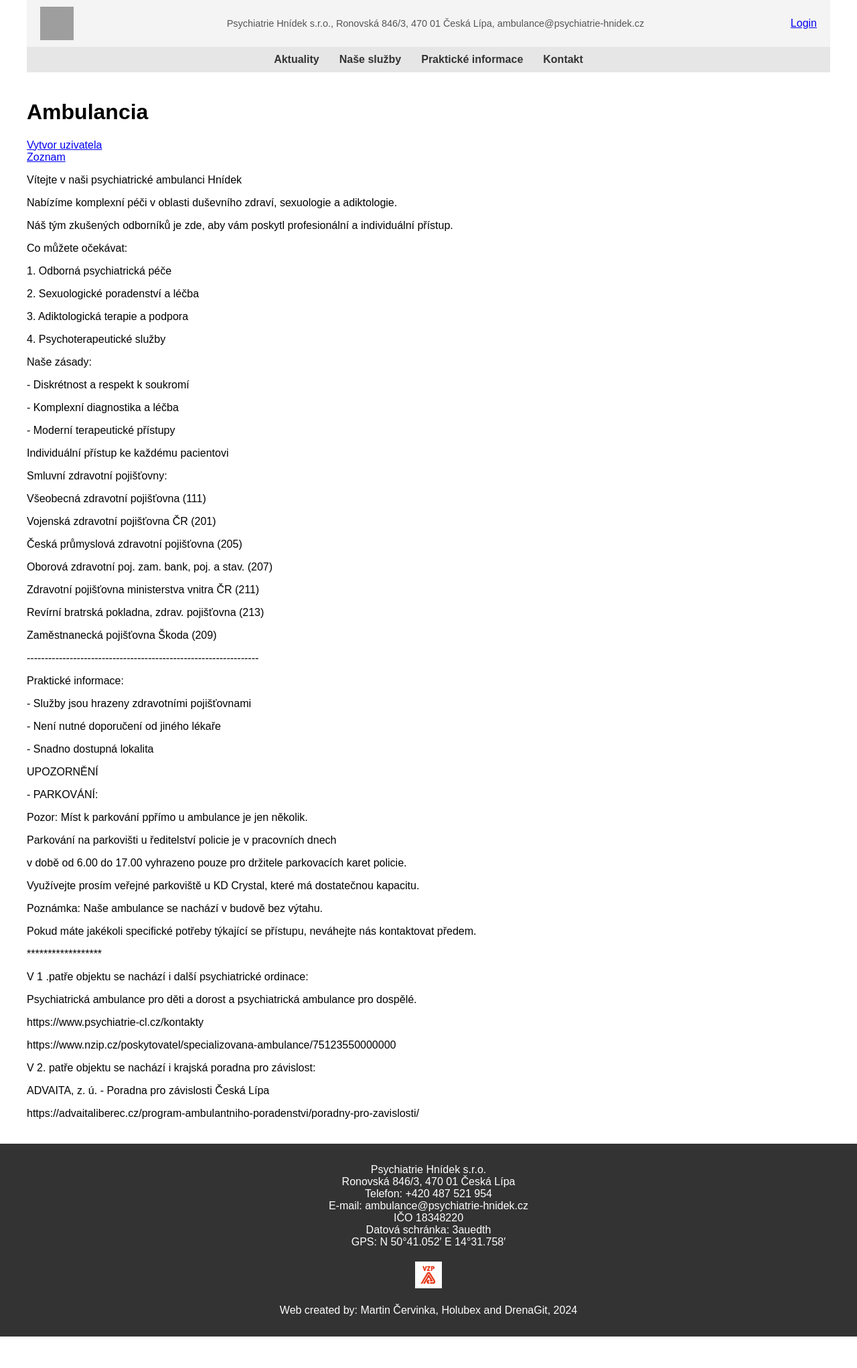
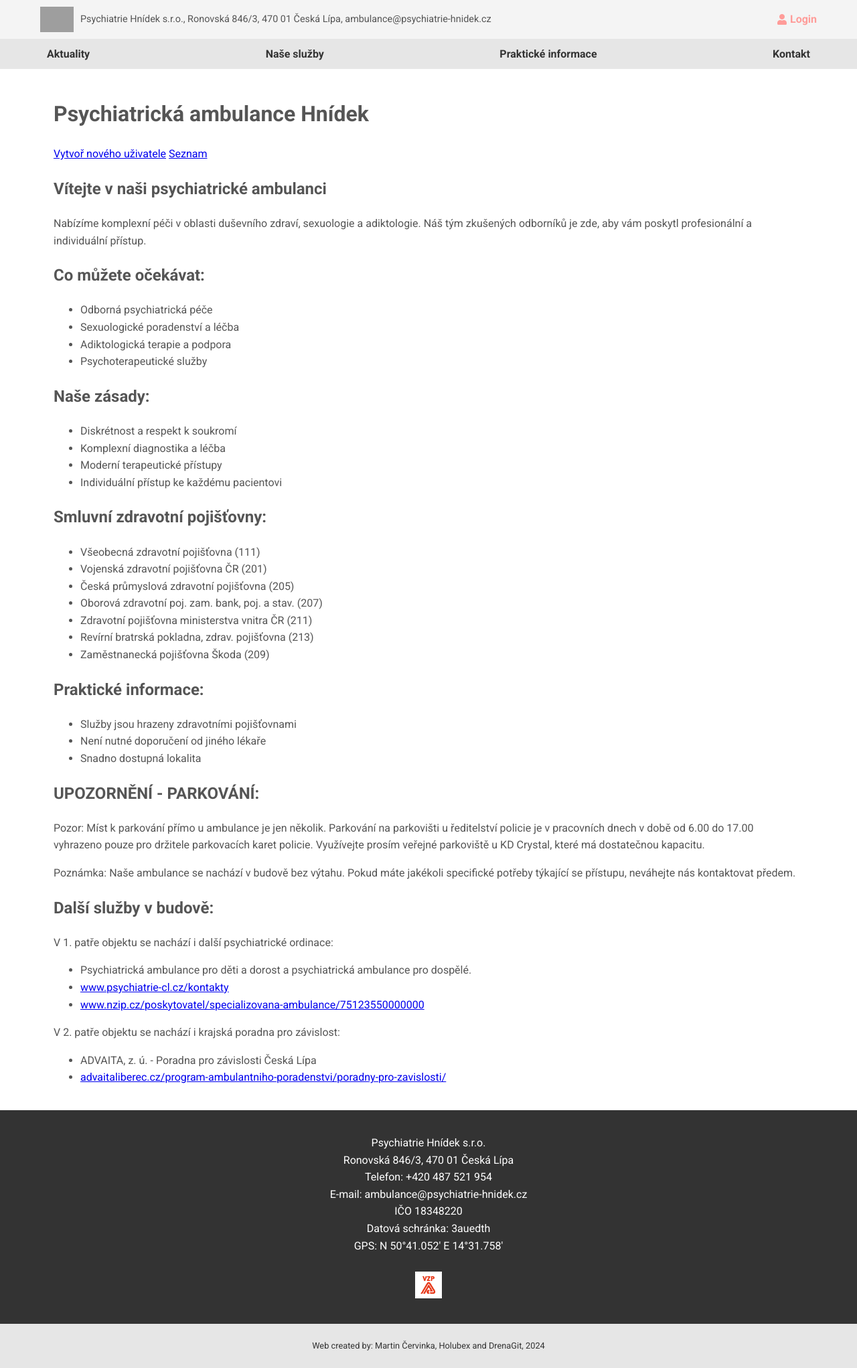
Before and after one commit to Holubex/Ambulance, a Django app: page / in a window 1280 px wide. Shown: the whole page at 67% size. Before the commit the page ends 1996 px from the top, so only its background shows below. Run offline with Django 4.2, Linux system fonts and the light colour scheme; a user stored in the database is signed in; grey boxes are pictures that could not be loaded.

Commit message:
New html design: styles.css, base.html, nav.html, footer.html (part 2).

```diff
--- a/static/css/styles.css
+++ b/static/css/styles.css
@@ -1,96 +1,130 @@
+@import url('https://fonts.googleapis.com/css2?family=Roboto:wght@300;400;700&display=swap');
+
 body {
-    font-family: Arial, sans-serif;
+    font-family: 'Roboto', Arial, sans-serif;
     margin: 0;
     padding: 0;
+    line-height: 1.6;
+    color: #555;
 }
 
  .content-wrapper {
    max-width: 1200px; /* nastavime sirku  dle potřeby 960px - max 1200px */
    margin: 0 auto; /* vycentruje kontejner na strance */
+   padding: 0 20px;
+   width: 100%;
+   box-sizing: border-box;
  }
 
-.header-content {
+.header-top {
+    background-color: #f4f4f4; /* Barva horního pruhu */
+    padding: 10px 0;
+}
+
+/*.header-top {*/
+/*    display: flex;*/
+/*    justify-content: space-between; !* Rozložení prvků od kraje ke kraji *!*/
+/*    align-items: center; !* Zarovnání prvků na střed vertikálně *!*/
+/*    padding: 10px 20px;*/
+/*    background-color: #f4f4f4; !* Barva horního pruhu *!*/
+/*}*/
+
+.header-top .content-wrapper {
     display: flex;
     justify-content: space-between;
     align-items: center;
-    background-color: #f4f4f4;
-    padding: 10px 20px;
 }
 
-.logo {
-    margin-right: 10px;
+.logo-name {
     display: flex;
     align-items: center;
 }
 
-.logo img {
-    height: 50px;
+.logo-name img {
+    margin-right: 10px;
 }
 
-.address {
+.logo-name span {
     font-size: 0.9em;
     color: #555;
 }
 
-.header-top {
-    display: flex;
-    justify-content: space-between; /* Rozložení prvků od kraje ke kraji */
-    align-items: center; /* Zarovnání prvků na střed vertikálně */
-    padding: 10px 20px;
-    background-color: #f4f4f4; /* Barva horního pruhu */
+/*.logo img {*/
+/*    height: 50px;*/
+/*}*/
+
+/*.address {*/
+/*    font-size: 0.9em;*/
+/*    color: #555;*/
+/*}*/
+
+.login {
+    margin-left: auto;
 }
 
-.login {
-    /* Styly pro tlačítko Login */
+.login a {  /* Styly pro tlačítko Login */
+    display: flex;
+    align-items: center;
+    color: #FF9C99;
+    text-decoration: none;
+    font-weight: bold;
+}
+
+.login i {
+    margin-right: 5px;
 }
 
 .header-bottom {
     background-color: #e6e6e6; /* Pastelově šedá barva */
-    padding: 10px;
+    width: 100%;
 }
 
-.menu {
-    margin-left: auto; /* zde u menu zbytecne, ale pro jistotu */
-}
+/*.menu {*/
+/*    margin-left: auto; !* zde u menu zbytecne, ale pro jistotu *!*/
+/*}*/
 
 .menu ul {
     display: flex;
-    justify-content: center; /* Zarovnání prvků na střed */
+    justify-content: space-between; /* Zarovnání prvků na střed */
     list-style-type: none;
     margin: 0;
-    padding: 0;
-    display: flex;
+    padding: 10px 0;
 }
 
-.menu li {
-    margin: 0 15px;
-}
+/*.menu li {*/
+/*    margin: 0 15px;*/
+/*}*/
 
 .menu a {
     text-decoration: none;
     color: #333;
     font-weight: bold;
+    padding: 5px 10px;
+    transition: background-color 0.3s;
 }
 
 .menu a:hover {
-    text-decoration: underline;
+    background-color: #FF9C99;
+    color: white;
+    /*text-decoration: underline;*/
 }
 
 main {
-    padding: 20px;
+    padding: 20px 0;
 }
 
 footer {
     background-color: #333;
     color: white;
-    text-align: center;
+    /*text-align: center;*/
     padding: 20px 0;
-    position: relative;
+    /*position: relative;*/
 }
 
 .footer-content {
     max-width: 1200px;
     margin: 0 auto;
+    text-align: center;
 }
 
 .health-insurance-logos img {
@@ -98,22 +132,36 @@ footer {
     margin: 10px;
 }
 
-footer p {
-    margin: 10px 0;
+.footer-credits{
+    background-color: #e6e6e6;
+    color: #333;
+    padding: 10px 0;
+    font-size: 0.8em;
+    text-align: center;
 }
 
-footer .insurance-logos {
-    margin-top: 20px;
-}
+/*footer p {*/
+/*    margin: 10px 0;*/
+/*}*/
+
+/*footer .insurance-logos {*/
+/*    margin-top: 20px;*/
+/*}*/
 
 @media (max-width: 768px) {
-    .header-content {
+    .header-content .content-wrapper {
         flex-direction: column;
         text-align: center;
     }
 
+        .login {
+        margin-left: 0;
+        margin-top: 10px;
+    }
+
     .menu ul {
         flex-direction: column;
+        align-items: center;
     }
 
     .menu li {
--- a/templates/base.html
+++ b/templates/base.html
@@ -6,12 +6,15 @@
     <meta name="viewport" content="width=device-width, initial-scale=1.0">
     <title>Psychiatrie Hnídek</title>
     <link rel="stylesheet" href="{% static 'css/styles.css' %}">
+    <link rel="stylesheet" href="https://cdnjs.cloudflare.com/ajax/libs/font-awesome/5.15.3/css/all.min.css">
 </head>
 <body>
     {% include 'nav.html' %}
     <main>
-        {% block content %}
-        {% endblock %}
+        <div class="content-wrapper">
+            {% block content %}
+            {% endblock %}
+        </div>
     </main>
     {% include 'footer.html' %}
 </body>
--- a/templates/footer.html
+++ b/templates/footer.html
@@ -13,7 +13,10 @@
             <img src="{% static 'images/vzp_logo.png' %}" alt="VZP">
             <!-- sem prijde seznam dalsich 6 pojistoven, tj.jejich loga -->
         </div>
+    </div>
+</footer>
+<div class="footer-credits">
+    <div class="content-wrapper">
         <p>Web created by: Martin Červinka, Holubex and DrenaGit, 2024</p>
     </div>
-
-</footer>
+</div>
--- a/templates/nav.html
+++ b/templates/nav.html
@@ -1,26 +1,26 @@
 {% load static %}
 <header>
-    <div class="content-wrapper">
-        <div class="header-top">
-            <div class="logo">
+    <div class="header-top">
+        <div class="content-wrapper">
+            <div class="logo-name">
                 <img src="{% static 'images/psychiatry_512.png' %}" alt="Logo Psychiatrie Hnídek" width="50">
-            </div>
-            <div class="address">
-                <p>Psychiatrie Hnídek s.r.o., Ronovská 846/3, 470 01 Česká Lípa, ambulance@psychiatrie-hnidek.cz</p>
+                <span>Psychiatrie Hnídek s.r.o., Ronovská 846/3, 470 01 Česká Lípa, ambulance@psychiatrie-hnidek.cz</span>
             </div>
             <div class="login">
-                <a href="{% url 'login' %}">Login</a>
+                <a href="{% url 'login' %}"><i class="fas fa-user"></i> Login</a>
             </div>
         </div>
-        <div class="header-bottom">
-            <nav class="menu">
+    </div>
+    <div class="header-bottom">
+        <nav class="menu">
+            <div class="content-wrapper">
                 <ul>
                     <li><a href="{% url 'home' %}">Aktuality</a></li>
                     <li><a href="#">Naše služby</a></li>
                     <li><a href="#">Praktické informace</a></li>
                     <li><a href="#">Kontakt</a></li>
                 </ul>
-            </nav>
-        </div>
+            </div>
+        </nav>
     </div>
 </header>
--- a/users/templates/home.html
+++ b/users/templates/home.html
@@ -2,69 +2,81 @@
 
 {% block content %}
 <div class="content-wrapper">
-<h1>Ambulancia</h1>
+    <h1>Psychiatrická ambulance Hnídek</h1>
 
-{% if user.is_authenticated %}
-    {% if perms.user.add_user %}
-        <a href="{% url 'create_user' %}">Vytvor uzivatela</a><br>
+    {% if user.is_authenticated %}
+        {% if perms.user.add_user %}
+            <a href="{% url 'create_user' %}" class="button">Vytvoř nového uživatele</a>
+        {% endif %}
     {% endif %}
-{% endif %}
-<a href="{% url 'user_list' %}">Zoznam</a>
+    <a href="{% url 'user_list' %}" class="button">Seznam</a>
 
+    <section class="welcome">
+        <h2>Vítejte v naši psychiatrické ambulanci</h2>
+        <p>Nabízíme komplexní péči v oblasti duševního zdraví, sexuologie a adiktologie. Náš tým zkušených odborníků je zde, aby vám poskytl profesionální a individuální přístup.</p>
+    </section>
 
-<p> Vítejte v naši psychiatrické ambulanci Hnídek<p>
-<p>Nabízíme komplexní péči v oblasti duševního zdraví, sexuologie a adiktologie. <p>
-   <p> Náš tým zkušených odborníků je zde, aby vám poskytl profesionální a individuální přístup.<p>
-   <p> Co můžete očekávat:<p>
-<p>1. Odborná psychiatrická péče<p>
-<p>2. Sexuologické poradenství a léčba<p>
-<p>3. Adiktologická terapie a podpora<p>
-<p>4. Psychoterapeutické služby<p>
+    <section class="services">
+        <h2>Co můžete očekávat:</h2>
+        <ul>
+            <li>Odborná psychiatrická péče</li>
+            <li>Sexuologické poradenství a léčba</li>
+            <li>Adiktologická terapie a podpora</li>
+            <li>Psychoterapeutické služby</li>
+        </ul>
+    </section>
 
-    <p>Naše zásady:<p>
-<p>- Diskrétnost a respekt k soukromí<p>
-<p>- Komplexní diagnostika a léčba<p>
-<p>- Moderní terapeutické přístupy<p>
-<p> Individuální přístup ke každému pacientovi<p>
+    <section class="principles">
+        <h2>Naše zásady:</h2>
+        <ul>
+            <li>Diskrétnost a respekt k soukromí</li>
+            <li>Komplexní diagnostika a léčba</li>
+            <li>Moderní terapeutické přístupy</li>
+            <li>Individuální přístup ke každému pacientovi</li>
+        </ul>
+    </section>
 
+    <section class="insurance">
+        <h2>Smluvní zdravotní pojišťovny:</h2>
+        <ul>
+            <li>Všeobecná zdravotní pojišťovna (111)</li>
+            <li>Vojenská zdravotní pojišťovna ČR (201)</li>
+            <li>Česká průmyslová zdravotní pojišťovna (205)</li>
+            <li>Oborová zdravotní poj. zam. bank, poj. a stav. (207)</li>
+            <li>Zdravotní pojišťovna ministerstva vnitra ČR (211)</li>
+            <li>Revírní bratrská pokladna, zdrav. pojišťovna (213)</li>
+            <li>Zaměstnanecká pojišťovna Škoda (209)</li>
+        </ul>
+    </section>
 
-<p>Smluvní zdravotní pojišťovny:<p>
- <p>Všeobecná zdravotní pojišťovna (111)<p>
- <p>Vojenská zdravotní pojišťovna ČR (201)<p>
- <p>Česká průmyslová zdravotní pojišťovna (205)<p>
- <p>Oborová zdravotní poj. zam. bank, poj. a stav. (207)<p>
- <p>Zdravotní pojišťovna ministerstva vnitra ČR (211)<p>
- <p>Revírní bratrská pokladna, zdrav. pojišťovna (213)<p>
- <p>Zaměstnanecká pojišťovna Škoda (209)<p>
-<p>-----------------------------------------------------------------<p>
+    <section class="practical-info">
+        <h2>Praktické informace:</h2>
+        <ul>
+            <li>Služby jsou hrazeny zdravotními pojišťovnami</li>
+            <li>Není nutné doporučení od jiného lékaře</li>
+            <li>Snadno dostupná lokalita</li>
+        </ul>
+    </section>
 
-    <p>Praktické informace:<p>
-<p>- Služby jsou hrazeny zdravotními pojišťovnami<p>
-<p>- Není nutné doporučení od jiného lékaře<p>
-<p>- Snadno dostupná lokalita<p>
+    <section class="parking-info">
+        <h2>UPOZORNĚNÍ - PARKOVÁNÍ:</h2>
+        <p>Pozor: Míst k parkování přímo u ambulance je jen několik. Parkování na parkovišti u ředitelství policie je v pracovních dnech v době od 6.00 do 17.00 vyhrazeno pouze pro držitele parkovacích karet policie. Využívejte prosím veřejné parkoviště u KD Crystal, které má dostatečnou kapacitu.</p>
+        <p>Poznámka: Naše ambulance se nachází v budově bez výtahu. Pokud máte jakékoli specifické potřeby týkající se přístupu, neváhejte nás kontaktovat předem.</p>
+    </section>
 
-
-    <p>UPOZORNĚNÍ<p>- PARKOVÁNÍ:<p>
-
-
-<p>Pozor: Míst k parkování ppřímo u ambulance je jen několik. <p>
-    <p>Parkování na parkovišti u ředitelství policie je v pracovních dnech <p>
-   <p> v době od 6.00 do 17.00 vyhrazeno pouze pro držitele parkovacích karet policie. <p>
-   <p> Využívejte prosím veřejné parkoviště u KD Crystal, které má dostatečnou kapacitu.<p>
-
-   <p> Poznámka: Naše ambulance se nachází v budově bez výtahu. <p>
-       Pokud máte jakékoli specifické potřeby týkající se přístupu, neváhejte nás kontaktovat předem.<p>
-
-
-    <p>******************<p>
-
-
-<p>V 1 .patře objektu se nachází i další psychiatrické ordinace:<p>
-<p>Psychiatrická ambulance pro děti a dorost a psychiatrická ambulance pro dospělé.<p>
-<p>https://www.psychiatrie-cl.cz/kontakty<p>
-<p>https://www.nzip.cz/poskytovatel/specializovana-ambulance/75123550000000<p>
-<p>V 2. patře objektu se nachází i krajská poradna pro závislost:<p>
-<p>ADVAITA, z. ú. - Poradna pro závislosti Česká Lípa<p>
-<p>https://advaitaliberec.cz/program-ambulantniho-poradenstvi/poradny-pro-zavislosti/ </p>
+    <section class="other-services">
+        <h2>Další služby v budově:</h2>
+        <p>V 1. patře objektu se nachází i další psychiatrické ordinace:</p>
+        <ul>
+            <li>Psychiatrická ambulance pro děti a dorost a psychiatrická ambulance pro dospělé.</li>
+            <li><a href="https://www.psychiatrie-cl.cz/kontakty">www.psychiatrie-cl.cz/kontakty</a></li>
+            <li><a href="https://www.nzip.cz/poskytovatel/specializovana-ambulance/75123550000000">www.nzip.cz/poskytovatel/specializovana-ambulance/75123550000000</a></li>
+        </ul>
+        <p>V 2. patře objektu se nachází i krajská poradna pro závislost:</p>
+        <ul>
+            <li>ADVAITA, z. ú. - Poradna pro závislosti Česká Lípa</li>
+            <li><a href="https://advaitaliberec.cz/program-ambulantniho-poradenstvi/poradny-pro-zavislosti/">advaitaliberec.cz/program-ambulantniho-poradenstvi/poradny-pro-zavislosti/</a></li>
+        </ul>
+    </section>
 </div>
 {% endblock %}
```
Also changed, not shown: ambulance/settings.py (+1 -7 lines), db.sqlite3.
